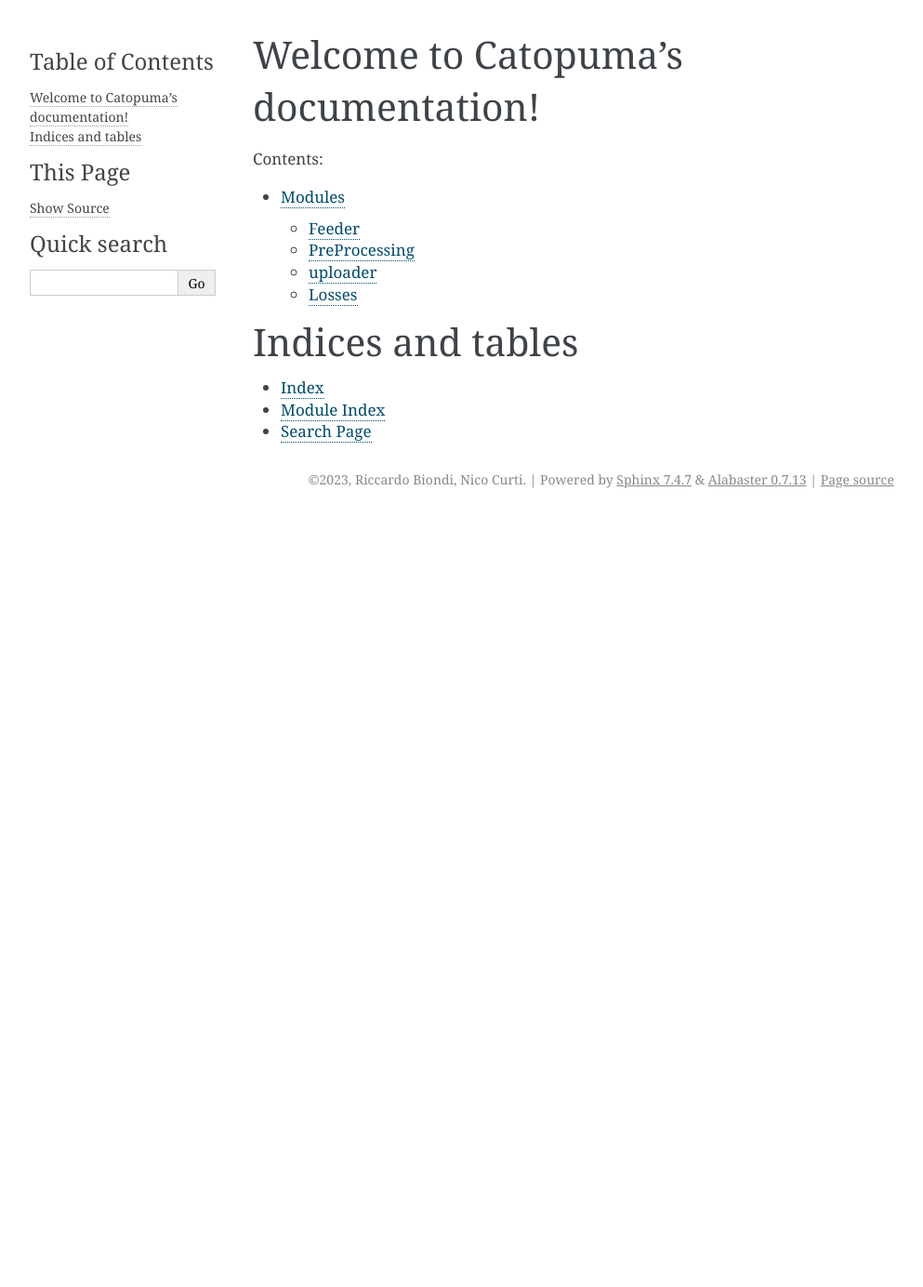
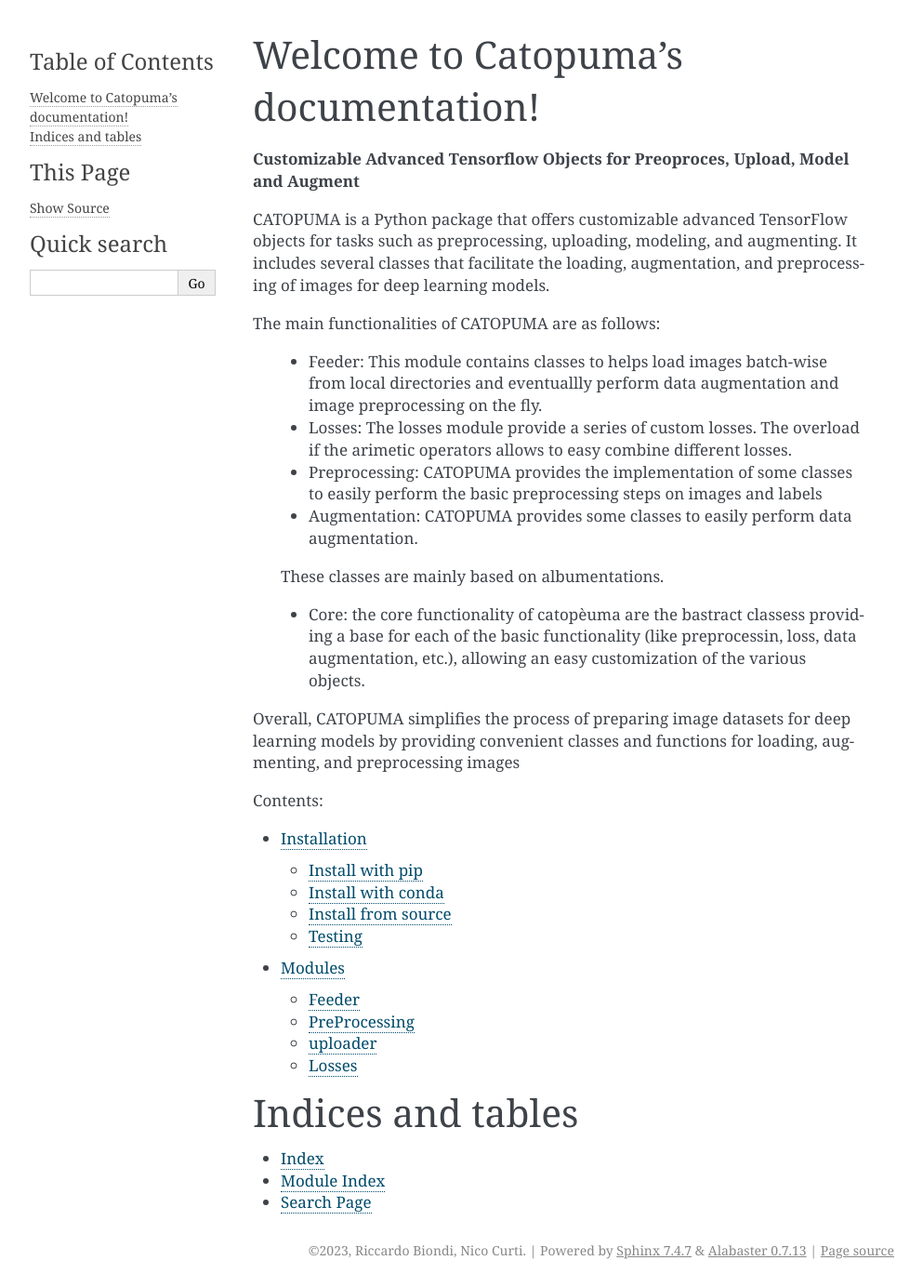
Before and after one commit to RiccardoBiondi/Catopuma, a Sphinx documentation site: the page built from docs/source/index.rst, in a window 1280 px wide. Shown: the whole page at 93% size, without its empty margins (148-1141 px from the left). Built offline with Sphinx 7.4.7, drawn with Linux system fonts in a browser that asks for light colours; pages that are not in the unit, such as notebooks, are missing from menus; before the commit the page ends 900 px from its top, so only the background shows below that.

Commit message:
[DOC] Add documentation and installation guide

```diff
--- a/docs/source/conf.py
+++ b/docs/source/conf.py
@@ -26,7 +26,7 @@
 # The short X.Y version
 version = ''
 # The full version, including alpha/beta/rc tags
-release = '0.0.1'
+release = '0.0.1.dev1'
 
 
 # -- General configuration ---------------------------------------------------
@@ -110,7 +110,7 @@
 # -- Options for HTMLHelp output ---------------------------------------------
 
 # Output file base name for HTML help builder.
-htmlhelp_basename = 'PardoFelisdoc'
+htmlhelp_basename = 'CATOPUMAdoc'
 
 
 # -- Options for LaTeX output ------------------------------------------------
--- /dev/null
+++ b/docs/source/examples/examples.rst
@@ -0,0 +1,4 @@
+.. toctree::
+  :maxdepth: 1
+
+  ./basic_usage.ipynb
--- a/docs/source/index.rst
+++ b/docs/source/index.rst
@@ -6,11 +6,33 @@
 Welcome to Catopuma's documentation!
 ================================================
 
+**Customizable Advanced Tensorflow Objects for Preoproces, Upload, Model and Augment**
+
+CATOPUMA is a Python package that offers customizable advanced TensorFlow objects for tasks such as preprocessing, uploading, modeling, and augmenting. It includes several classes that facilitate the loading, augmentation, and preprocessing of images for deep learning models.
+
+The main functionalities of CATOPUMA are as follows:
+
+  - Feeder: This module contains classes to helps load images batch-wise from local directories and eventuallly perform data augmentation and image preprocessing on the fly.
+
+  - Losses: The losses module provide a series of custom losses. The overload if the arimetic operators allows to easy combine different losses.
+
+  - Preprocessing: CATOPUMA provides the implementation of some classes to easily perform the basic preprocessing steps on images and labels
+
+  - Augmentation: CATOPUMA provides some classes to easily perform data augmentation.
+  These classes are mainly based on albumentations.
+
+  - Core: the core functionality of catopèuma are the bastract classess providing a base for each of the basic functionality (like preprocessin, loss, data augmentation, etc.), allowing an easy customization of the various objects.
+
+Overall, CATOPUMA simplifies the process of preparing image datasets for deep learning models by providing convenient classes and functions for loading, augmenting, and preprocessing images
+
+
 .. toctree::
    :maxdepth: 2
    :caption: Contents:
 
+   installation
    modules
+   ./examples/examples
 
 
 Indices and tables
--- /dev/null
+++ b/docs/source/installation.rst
@@ -0,0 +1,58 @@
+Installation
+============
+
+CATOPUMA offers different installation way.
+The installation process is the same for each Operative System.
+The tested os are: Windows 10 and Ubuntu.
+
+Supported python version: ![Python version](https://img.shields.io/badge/python-3.8|3.9|3.10|3.11-blue.svg).
+
+Install with pip
+----------------
+
+pip installer is not yet available
+
+Install with conda
+------------------
+
+conda installer is no yet availabel
+
+Install from source
+-------------------
+
+Download the project or the latest release:
+
+.. code-block:: bash
+
+    git clone https://github.com/RiccardoBiondi/Catopuma
+
+
+Now  install the required packages:
+
+.. code-block:: bash
+
+    python -m pip install -r requirements.txt
+
+
+And you are ready to build the package:
+
+.. code-block:: bash
+
+      python setup.py develop --user
+
+
+Testing
+-------
+
+We have provide a test routine in test directory. This routine use:
+
+- pytest >= 3.0.7
+
+- hypothesis >= 4.13.0
+
+Please install these packages to perform the test.
+You can run the full set of test with:
+
+  .. code-block:: bash
+
+    python -m pytest
```
Also changed, not shown: README.md (+10 -3 lines), .readthedocs.yaml.
